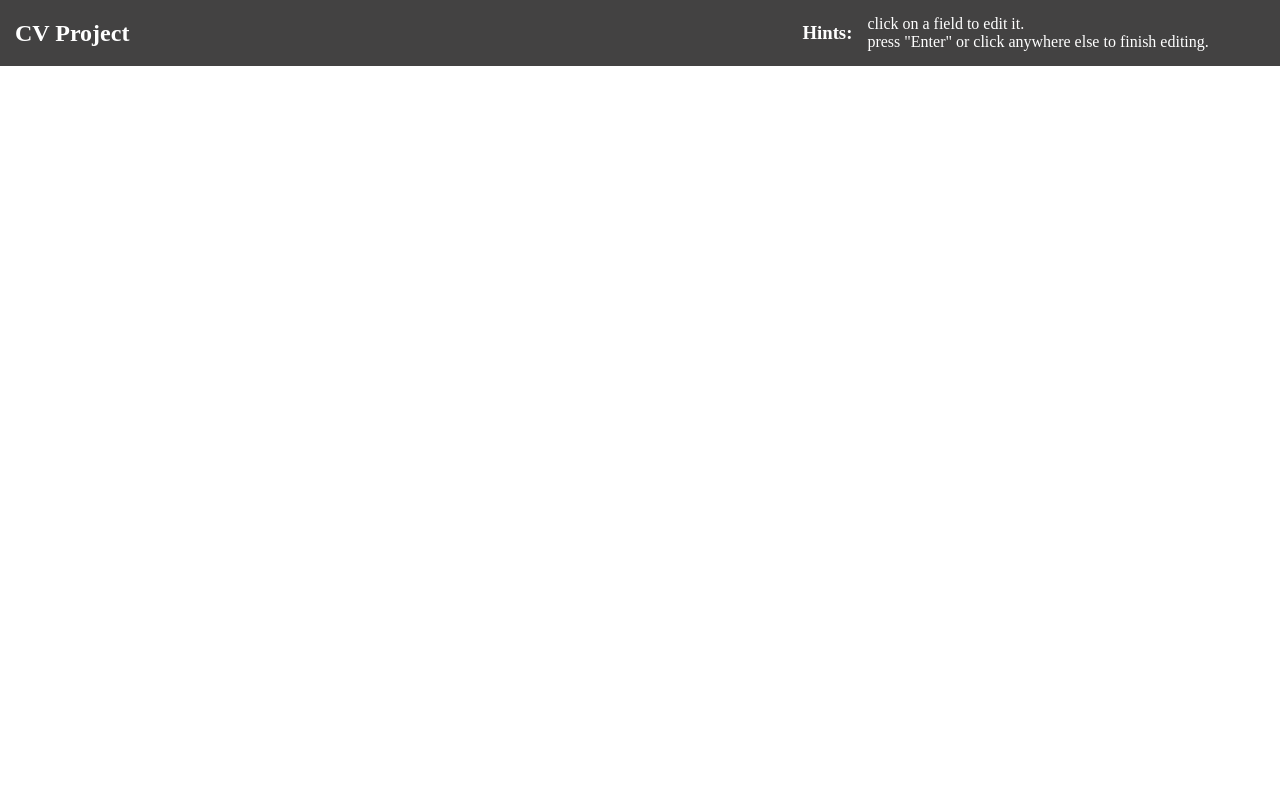
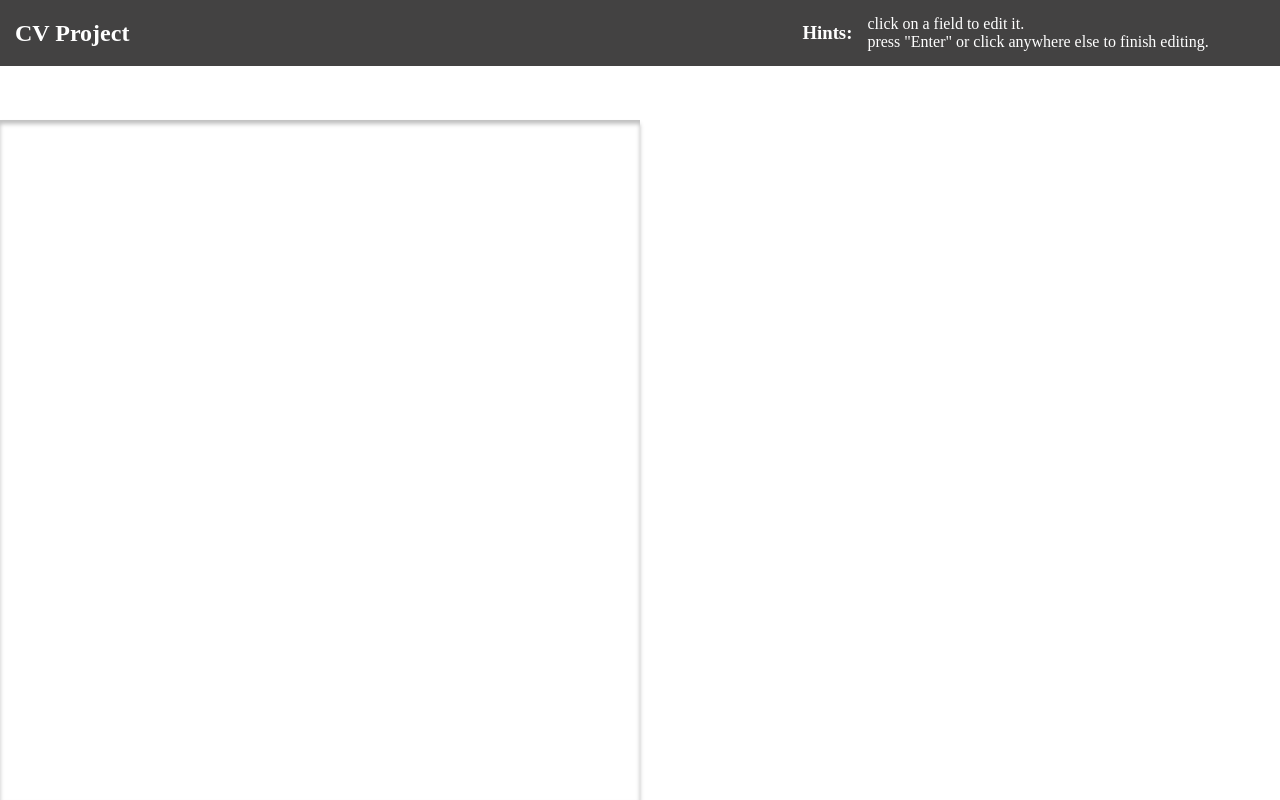
Before and after one commit to Mogoatlhe/cv-project, a React (Create React App) app: page / in a window 1280 px wide. Built offline with nearby package versions, Linux system fonts and the light colour scheme; a web font is replaced by a local one.

Commit message:
added the cv container

```diff
--- a/src/App.css
+++ b/src/App.css
@@ -25,6 +25,10 @@ body {
     font-family: var(--trykker);
 }
 
+.App{
+    display: flex;
+}
+
 header{
     position: fixed;
     width: 100vw;
@@ -42,3 +46,10 @@ header{
     gap: 15px;
     width: 37%;
 }
+
+#cv-container{
+    margin-top: 15vh;
+    width: 50vw;
+    min-height: 85vh;
+    box-shadow: 0px 4px 4px rgba(0, 0, 0, 0.25), inset 0px 4px 4px rgba(0, 0, 0, 0.25);
+}
--- a/src/App.js
+++ b/src/App.js
@@ -1,10 +1,12 @@
 import Header from "./components/Header";
+import Cv from  "./components/Cv";
 import "./App.css";
 
 function App() {
   return (
     <div className="App">
       <Header />
+      <Cv />
     </div>
   );
 }
--- /dev/null
+++ b/src/components/Cv.js
@@ -0,0 +1,12 @@
+import React, { Component } from "react";
+
+class Cv extends Component{
+    render(){
+        return(
+            <div id = "cv-container">
+            </div>
+        );
+    }
+}
+
+export default Cv;
```
